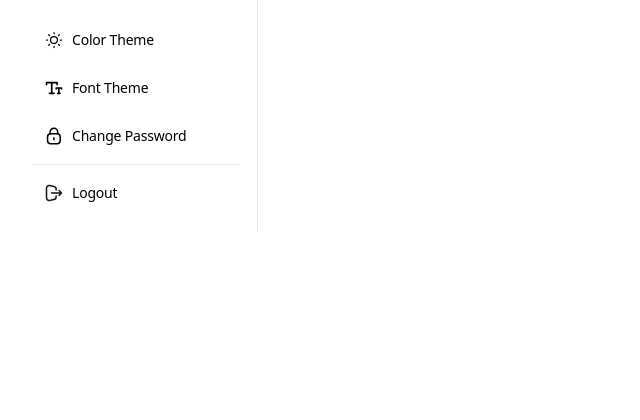
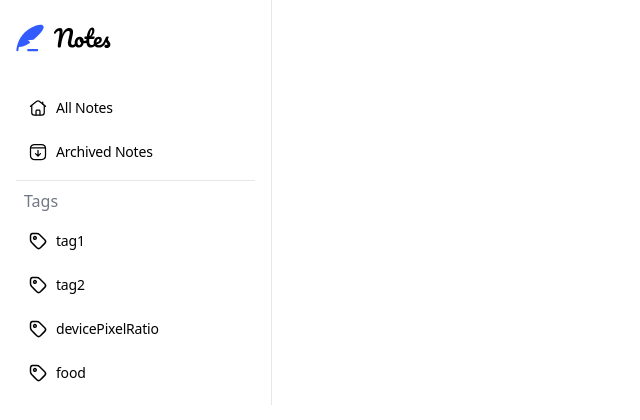
Before and after one commit to jakubchmielewsky/notes, a React (Create React App) app: page / in a window 1280 px wide. Shown: the top 420 px of the page, without its empty margins (0-640 px from the left). Built offline with nearby package versions, Linux system fonts and the light colour scheme.

Commit message:
refactor SidebarNav

```diff
--- a/src/App.tsx
+++ b/src/App.tsx
@@ -5,6 +5,7 @@ import ForgotPassword from './pages/ForgotPassword';
 import ResetPassword from './pages/ResetPassword';
 import Register from './pages/Register';
 import SettingsMenu from './components/desktopLayout/SettingsMenu';
+import SidebarNav from './components/desktopLayout/SidebarNav';
 
 function App() {
   return (
@@ -12,7 +13,7 @@ function App() {
       <Routes>
         <Route
           path='/'
-          element={<SettingsMenu/>}>
+          element={<SidebarNav tags={["tag1", "tag2", "devicePixelRatio", "food"]}/>}>
             {/*nested routes*/}
         </Route>
         <Route
--- a/src/components/desktopLayout/SettingsItem.tsx
+++ b/src/components/desktopLayout/MenuItem.tsx
@@ -9,12 +9,12 @@ interface Props{
     onClick: React.MouseEventHandler<HTMLButtonElement> | undefined;
 }
 
-const SettingsItem : React.FC<Props> = ({name,Icon,selected,onClick}) => {
+const MenuItem : React.FC<Props> = ({name,Icon,selected,onClick}) => {
 
     return(
         <button name={name}
             className={`flex justify-between w-full px-150 py-[10px] text-preset-4 rounded-8 dark:text-custom-neutral-200
-                ${selected===name&& 'bg-custom-neutral-100 dark:bg-custom-neutral-800'}`}
+                ${selected===name&& 'bg-custom-neutral-100 dark:bg-custom-neutral-700'}`}
             onClick={onClick}
         >
             <div className='flex items-center gap-100'>
@@ -25,4 +25,4 @@ const SettingsItem : React.FC<Props> = ({name,Icon,selected,onClick}) => {
     )
 }
 
-export default SettingsItem;
+export default MenuItem;
--- a/src/components/desktopLayout/SettingsMenu.tsx
+++ b/src/components/desktopLayout/SettingsMenu.tsx
@@ -3,7 +3,7 @@ import {ReactComponent as Theme} from "./../../assets/images/icon-sun.svg";
 import {ReactComponent as Font} from "./../../assets/images/icon-font.svg";
 import {ReactComponent as Password} from "./../../assets/images/icon-lock.svg";
 import {ReactComponent as Logout} from "./../../assets/images/icon-logout.svg";
-import SettingsItem from "./SettingsItem";
+import MenuItem from "./MenuItem";
 
 
 
@@ -23,18 +23,18 @@ const SettingsMenu : React.FC = () => {
     ]
 
     return(
-        <ul className="h-full w-[258px] py-250 pl-400 pr-200 flex flex-col gap-100 border-r-1">
+        <ul className="h-full w-[258px] py-250 pl-400 pr-200 flex flex-col gap-100 border-r-1 text-custom-neutral-950 border-custom-neutral-200 dark:text-custom-neutral-200    dark:bg-custom-neutral-950">
             {options.map((option,index)=>{
                 return(
                     <li key={index}>
-                        <SettingsItem name={option.name} selected={option.selected} onClick={option.onClick} Icon={option.icon}/>
+                        <MenuItem name={option.name} selected={option.selected} onClick={option.onClick} Icon={option.icon}/>
                     </li>
                 )
             })}
 
-            <div className="border-t-1"></div>
+            <div className="border-t-1 border-custom-neutral-200 dark:border-custom-neutral-800"></div>
 
-            <SettingsItem name={"Logout"} selected={selected} onClick={logout} Icon={Logout}/>
+            <MenuItem name={"Logout"} selected={selected} onClick={logout} Icon={Logout}/>
 
         </ul>
     )
--- a/src/components/desktopLayout/SidebarNav.tsx
+++ b/src/components/desktopLayout/SidebarNav.tsx
@@ -1,9 +1,10 @@
 import { ReactComponent as Logo } from './../../assets/images/logo.svg';
-import { ReactComponent as ChevronRight } from './../../assets/images/icon-chevron-right.svg';
 import { ReactComponent as Home } from './../../assets/images/icon-home.svg';
 import { ReactComponent as Archived } from './../../assets/images/icon-archive.svg';
 import { ReactComponent as Tag} from './../../assets/images/icon-tag.svg';
 import { useState } from 'react';
+
+import MenuItem from './MenuItem';
 
 
 interface Props{
@@ -17,68 +18,32 @@ const SidebarNav: React.FC<Props> = ({tags}) => {
         setSelected(e.currentTarget.name);
     }
 
-
     return(
-        <div className="h-screen dark:bg-custom-neutral-950">
         <div className="w-[272px] h-full py-150 px-200 border-r-1 flex flex-col gap-100 dark:bg-custom-neutral-950 dark:border-custom-neutral-800">
             <div className='py-150 mb-200'>
-                    <Logo className="current-color dark:text-white" />
+                <Logo className="dark:text-white" />
             </div>
 
-                {/*General Buttons*/}
             <div className='flex flex-col gap-050'>
-                    {/*All Notes*/}
-                    <button name='All Notes'
-                        className={`flex justify-between w-full px-150 py-[10px] text-preset-4 rounded-8 dark:text-custom-neutral-200
-                            ${selected==='All Notes'&& 'bg-custom-neutral-100 dark:bg-custom-neutral-800'}`}
-                        onClick={handleClick}
-                    >
-                        <div className='flex items-center gap-100'>
-                            <Home className={`w-[20px] h-[20px] ${selected==='All Notes'&& 'text-custom-blue-500'}`}/> All Notes
-                        </div>
-                        {selected==='All Notes'&&<ChevronRight className="w-[20px] h-[20px] dark:text-custom-neutral-200"/>}
-                    </button>
+                <MenuItem name='All Notes' Icon={Home} selected={selected} onClick={handleClick}/>
 
-                    {/*Archived Notes*/}
-                    <button name='Archived Notes'
-                        className={`flex justify-between w-full px-150 py-[10px] text-preset-4 rounded-8 dark:text-custom-neutral-200
-                            ${selected==='Archived Notes'&& 'bg-custom-neutral-100 dark:bg-custom-neutral-800'}`}
-                        onClick={handleClick}
-                    >
-                        <div className='flex items-center gap-100'>
-                            <Archived className={`w-[20px] h-[20px] ${selected==='Archived Notes'&& 'text-custom-blue-500'}`}/> Archived Notes
-                        </div>
-                        {selected==='Archived Notes'&&<ChevronRight className="w-[20px] h-[20px] dark:text-custom-neutral-200"/>}
-                    </button>
+                <MenuItem name='Archived Notes' Icon={Archived} selected={selected} onClick={handleClick}/>
             </div>
 
-                {/* Divider */}
             <div className='border-t-1 dark:border-custom-neutral-800'></div>
-
-                {/* Tags */}
-                <h2 className='px-100 text-custom-neutral-500'>Tags</h2>
+            <h3 className='px-100 text-custom-neutral-500'>Tags</h3>
 
             <ul className='flex flex-col gap-050'>
                 {tags?.map((tag, index) => {
                     return(
                         <li key={index}>
-                                <button name={tag}
-                                    className={`flex justify-between w-full px-150 py-[10px] text-preset-4 rounded-8 dark:text-custom-neutral-200
-                                        ${selected===tag&& 'bg-custom-neutral-100 dark:bg-custom-neutral-800'}`}
-                                    onClick={handleClick}
-                                >
-                                    <div className='flex items-center gap-100'>
-                                        <Tag className={`w-[20px] h-[20px] ${selected===tag&& 'text-custom-blue-500'}`}/> {tag}
-                                    </div>
-                                    {selected===tag&&<ChevronRight className="w-[20px] h-[20px] dark:text-custom-neutral-200"/>}
-                                </button>
+                            <MenuItem name={tag} Icon={Tag} selected={selected} onClick={handleClick}/>
                         </li>
                     )
                 })}
             </ul>
 
         </div>
-        </div>
     )
 }
 
--- a/tailwind.config.js
+++ b/tailwind.config.js
@@ -3,7 +3,7 @@ module.exports = {
   content: [
     "./src/**/*.{js,jsx,ts,tsx}",
   ],
-  darkMode: 'medi',
+  darkMode: 'media',
   theme: {
     extend: {
       fontFamily: {
```
Also changed, not shown: src/assets/images/icon-logout.svg. Lines whose indentation alone changed are shown as unchanged.
